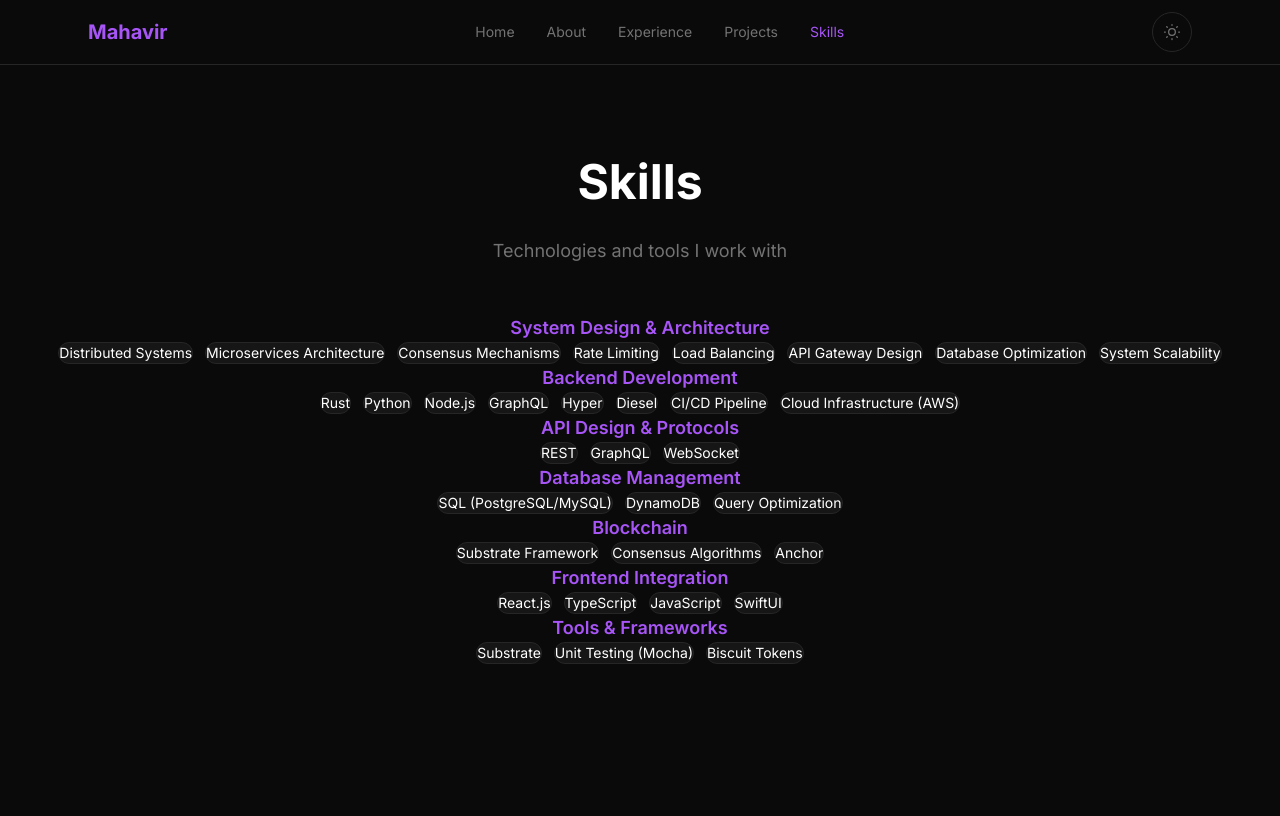
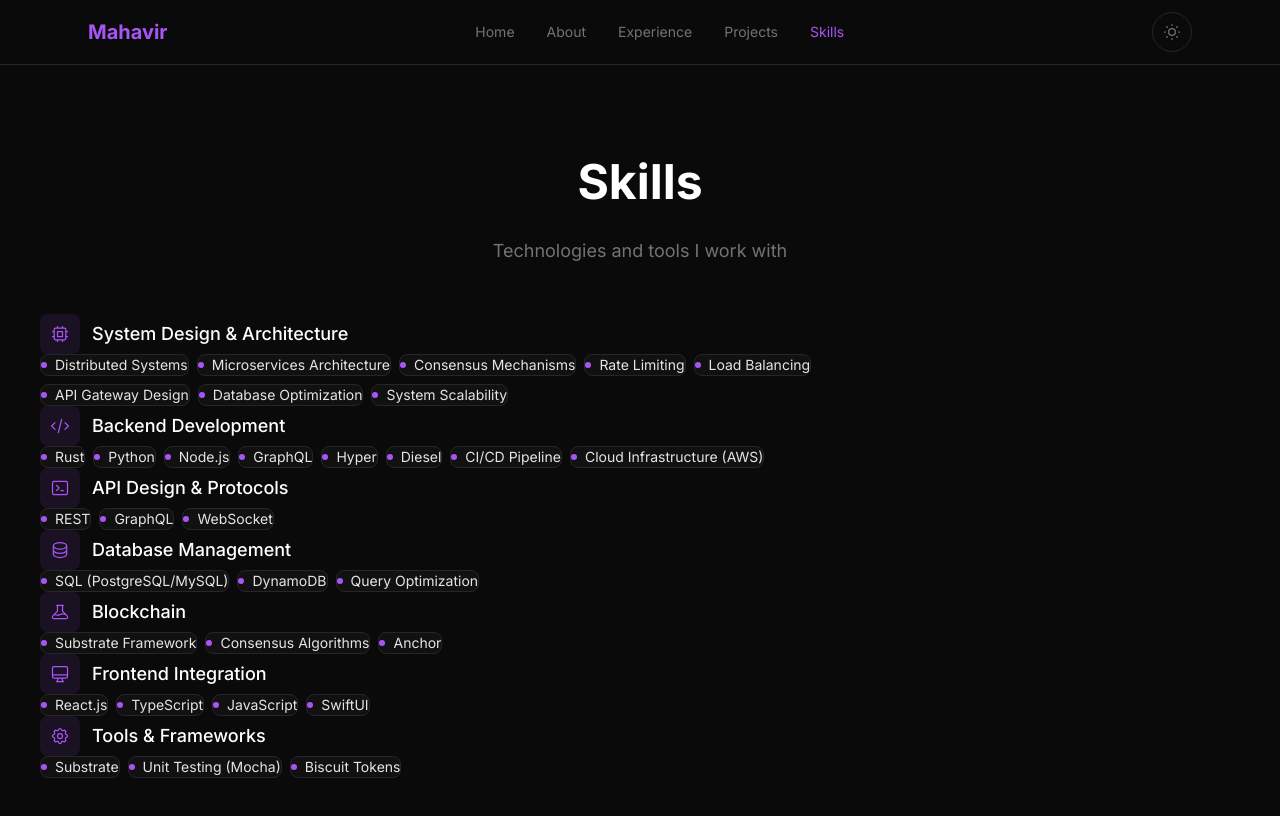
Before and after one commit to crypto-priest/portfolio-resume, a Next.js app: page /skills in a window 1280 px wide. Shown: the top 816 px of the page. Built offline with nearby package versions, Linux system fonts and the light colour scheme.

Commit message:
feat: Add category icons and enhance skills section layout

```diff
--- a/app/skills/page.tsx
+++ b/app/skills/page.tsx
@@ -3,6 +3,16 @@ import { resumeData } from '../data/resume-data';
 export const metadata = {
   title: 'Skills | Mahavir Dash',
   description: 'Technical skills of Mahavir Dash - Backend Engineer',
+};
+
+const categoryIcons: Record<string, string> = {
+  "System Design & Architecture": "M9 3v2m6-2v2M9 19v2m6-2v2M5 9H3m2 6H3m18-6h-2m2 6h-2M7 19h10a2 2 0 002-2V7a2 2 0 00-2-2H7a2 2 0 00-2 2v10a2 2 0 002 2zM9 9h6v6H9V9z",
+  "Backend Development": "M10 20l4-16m4 4l4 4-4 4M6 16l-4-4 4-4",
+  "API Design & Protocols": "M8 9l3 3-3 3m5 0h3M5 20h14a2 2 0 002-2V6a2 2 0 00-2-2H5a2 2 0 00-2 2v12a2 2 0 002 2z",
+  "Database Management": "M4 7v10c0 2.21 3.582 4 8 4s8-1.79 8-4V7M4 7c0 2.21 3.582 4 8 4s8-1.79 8-4M4 7c0-2.21 3.582-4 8-4s8 1.79 8 4m0 5c0 2.21-3.582 4-8 4s-8-1.79-8-4",
+  "Blockchain": "M19.428 15.428a2 2 0 00-1.022-.547l-2.387-.477a6 6 0 00-3.86.517l-.318.158a6 6 0 01-3.86.517L6.05 15.21a2 2 0 00-1.806.547M8 4h8l-1 1v5.172a2 2 0 00.586 1.414l5 5c1.26 1.26.367 3.414-1.415 3.414H4.828c-1.782 0-2.674-2.154-1.414-3.414l5-5A2 2 0 009 10.172V5L8 4z",
+  "Frontend Integration": "M9.75 17L9 20l-1 1h8l-1-1-.75-3M3 13h18M5 17h14a2 2 0 002-2V5a2 2 0 00-2-2H5a2 2 0 00-2 2v10a2 2 0 002 2z",
+  "Tools & Frameworks": "M10.325 4.317c.426-1.756 2.924-1.756 3.35 0a1.724 1.724 0 002.573 1.066c1.543-.94 3.31.826 2.37 2.37a1.724 1.724 0 001.065 2.572c1.756.426 1.756 2.924 0 3.35a1.724 1.724 0 00-1.066 2.573c.94 1.543-.826 3.31-2.37 2.37a1.724 1.724 0 00-2.572 1.065c-.426 1.756-2.924 1.756-3.35 0a1.724 1.724 0 00-2.573-1.066c-1.543.94-3.31-.826-2.37-2.37a1.724 1.724 0 00-1.065-2.572c-1.756-.426-1.756-2.924 0-3.35a1.724 1.724 0 001.066-2.573c-.94-1.543.826-3.31 2.37-2.37.996.608 2.296.07 2.572-1.065z M15 12a3 3 0 11-6 0 3 3 0 016 0z",
 };
 
 export default function SkillsPage() {
@@ -15,18 +25,32 @@ export default function SkillsPage() {
         Technologies and tools I work with
       </p>
 
-      <div className="space-y-12">
+      <div className="space-y-10 max-w-4xl mx-auto">
         {Object.entries(skills).map(([category, skillList]) => (
           <div key={category}>
-            <h3 className="text-lg font-semibold text-[var(--accent)] mb-6 text-center">
-              {category}
-            </h3>
-            <div className="flex flex-wrap justify-center gap-3">
+            <div className="flex items-center gap-3 mb-5">
+              <div className="w-10 h-10 rounded-lg bg-[var(--accent)]/10 flex items-center justify-center">
+                <svg
+                  className="w-5 h-5 text-[var(--accent)]"
+                  fill="none"
+                  stroke="currentColor"
+                  viewBox="0 0 24 24"
+                  strokeWidth={1.5}
+                >
+                  <path strokeLinecap="round" strokeLinejoin="round" d={categoryIcons[category] || categoryIcons["Tools & Frameworks"]} />
+                </svg>
+              </div>
+              <h3 className="text-lg font-medium text-[var(--text-primary)]">
+                {category}
+              </h3>
+            </div>
+            <div className="flex flex-wrap gap-2 pl-13">
               {skillList.map((skill) => (
                 <span
                   key={skill.name}
-                  className="px-4 py-2 text-sm bg-[var(--bg-card)] border border-[var(--border)] rounded-full text-[var(--text-primary)] hover:border-[var(--accent)] hover:text-[var(--accent)] transition-colors cursor-default"
+                  className="inline-flex items-center gap-2 px-3 py-1.5 text-sm bg-[var(--bg-secondary)] border border-[var(--border)] rounded-lg text-[var(--text-secondary)] hover:border-[var(--accent)] hover:text-[var(--accent)] transition-colors"
                 >
+                  <span className="w-1.5 h-1.5 rounded-full bg-[var(--accent)]"></span>
                   {skill.name}
                 </span>
               ))}
```
